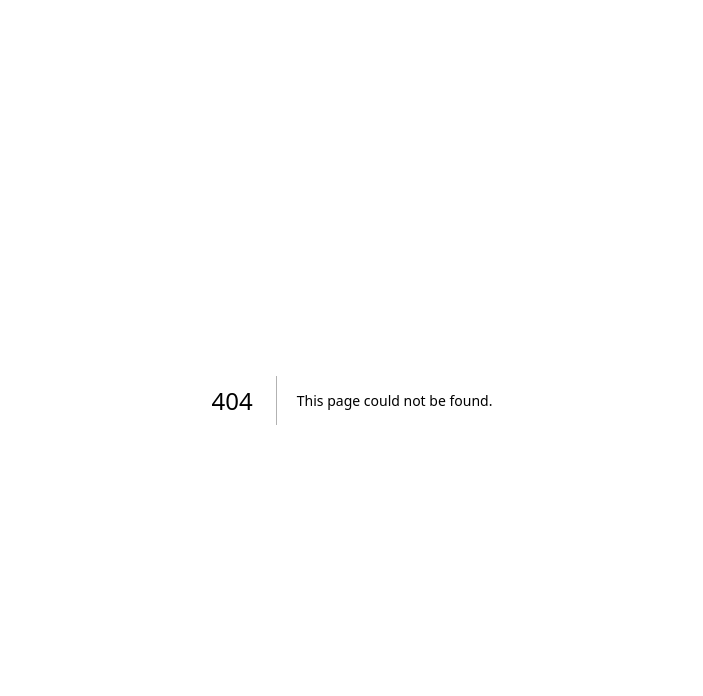
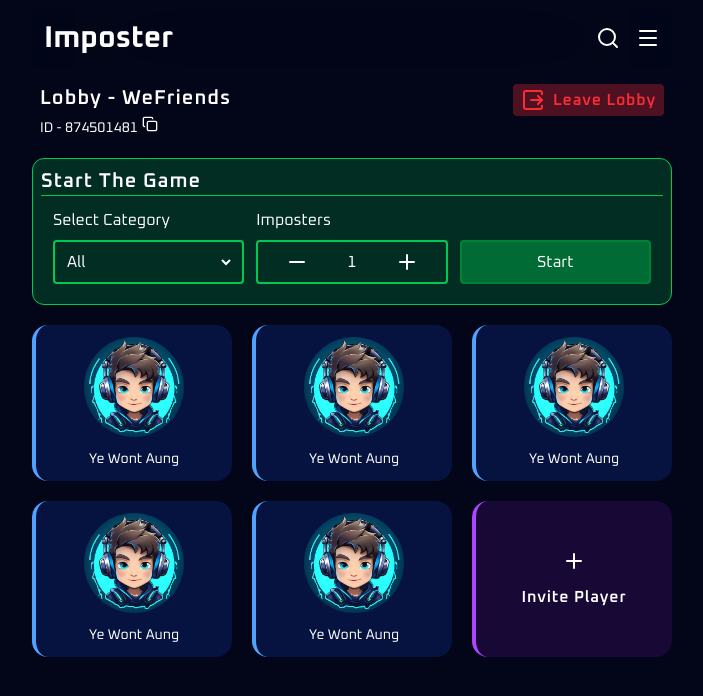
Before and after one commit to coderAung/imposter, a Next.js app in the folder imposter-web/: page /lobby/1 in a window 1280 px wide. Before the commit this address had no page. Shown: the top 696 px of the page, without its empty margins (288-991 px from the left). Built offline with nearby package versions, Linux system fonts and the light colour scheme.

Commit message:
add lobby ui

```diff
--- /dev/null
+++ b/imposter-web/app/(dashboard)/_parts/lobbies.tsx
@@ -0,0 +1,101 @@
+"use client"
+import { AppBadge } from "@/components/customs/badges"
+import { AppButton } from "@/components/customs/buttons"
+import { AppCard } from "@/components/customs/cards"
+import { Title } from "@/components/customs/fonts"
+import { ArrowRight, Edit, Minus, Plus, SquareArrowRightExit, Trash2 } from "lucide-react"
+import Image from "next/image"
+import Link from "next/link"
+import { useState } from "react"
+
+export const LobbyList = () => {
+    return (
+        <div>
+            <div className="mb-3 flex justify-between items-center">
+                <Title title="Lobbies"/>
+                <AppButton variant="ghost" className="flex items-center bg-blue-500/20 text-blue-500"><Plus/> New Lobby</AppButton>
+            </div>
+            <div className="flex flex-col gap-y-3 py-2">
+                {[1, 2, 3, 4, 5].map(i => <LobbyCard key={i} id={i} />)}
+            </div>
+        </div>
+    )
+}
+
+export const LobbyCard = ({id}: {id:number}) => {
+    return (
+        <AppCard variant="blue" className="rounded-2xl flex justify-between">
+            <div>
+                <span>WeAreAPI</span>
+                <div className="mt-3">
+                    <AppBadge variant="green">Player - 7</AppBadge>
+                </div>
+            </div>
+            <div>
+                <AppButton variant="ghost" className="rounded-full text-red-500"><Trash2 size={"1.2rem"}/></AppButton>
+                <AppButton variant="ghost" className="rounded-full"><Edit size={"1.2rem"}/></AppButton>
+                <AppButton variant="ghost" className="rounded-full">
+                    <Link href={`/lobby/${id}`}><ArrowRight size={"1.2rem"}/></Link>
+                </AppButton>
+            </div>
+        </AppCard>
+    )
+}
+
+export const ProfileCard = () => {
+    return (
+        <AppCard className="rounded-2xl flex flex-col items-center justify-center">
+            <Image src="/default.avif" alt="Profile Photo" width={100} height={100} className="rounded-full" />
+            <span className="text-sm mt-3">Ye Wont Aung</span>
+        </AppCard>
+    )
+}
+
+export const LeaveButton = ({className}: {className?:string}) => {
+    return <AppButton variant="ghost" className={`text-red-500 flex items-center tracking-wider bg-red-500/30 gap-x-2 ${className}`}><SquareArrowRightExit /> Leave Lobby</AppButton>
+}
+
+
+export const GameForm = ({className}: {className?:string}) => {
+    return (
+        <div className={`hidden md:block border border-green-500 rounded-xl p-2 bg-green-500/20 ${className}`}>
+            <Title title="Start The Game"/>
+            <hr className="text-green-500" />
+            <div className="p-3 grid grid-cols-3 gap-3">
+                <CategoryInput />
+                <ImposterInput />
+                <button className="self-end cursor-pointer p-2 rounded border-2 bg-green-500/40 border-green-700">Start</button>
+            </div>
+        </div>
+    )
+}
+
+const CategoryInput = ({className}:{className?:string}) => {
+    return (
+        <div className={` ${className}`}>
+            <label htmlFor="">Select Category</label>
+            <div className="border-2 border-green-500 mt-2 rounded p-2">
+                <select className="w-full outline-0 ring-0">
+                    {["All", "Movies", "Food", "Places", "Accessories", "Person", "History", "Sport"].map((v, i) => <option className="text-green-200 bg-green-800" key={i}>{v}</option>)}
+                </select>
+            </div>
+        </div>
+    )
+}
+
+const ImposterInput = ({className}: {className?:string}) => {
+    const [count, setCount] = useState<number>(1);
+    const add = () => setCount(count >= 1 ? count + 1 : 1)
+    const minus = () => setCount(count > 1 ? count - 1 : 1)
+
+    return (
+        <div className={className}>
+            <label htmlFor="">Imposters</label>
+            <div className="border-2 border-green-500 justify-around rounded mt-2 p-2 flex">
+                <button onClick={minus} className="cursor-pointer"><Minus/></button>
+                <span>{count}</span>
+                <button onClick={add} className="cursor-pointer"><Plus/></button>
+            </div>
+        </div>
+    )
+}
--- a/imposter-web/app/(dashboard)/home/_parts/profiles.tsx
+++ b/imposter-web/app/(dashboard)/_parts/profiles.tsx
@@ -4,7 +4,7 @@ import Image from "next/image"
 
 export const ProfileStatics = ({className}:{className?:string}) => {
     return (
-        <div className={` ${className}`}>
+        <div className={`px-3 ${className}`}>
 
             <div className={`flex gap-x-8 items-center`}>
                 <div>
--- a/imposter-web/app/(dashboard)/home/_parts/lobbies.tsx
+++ /dev/null
@@ -1,33 +0,0 @@
-import { AppBadge } from "@/components/customs/badges"
-import { AppButton } from "@/components/customs/buttons"
-import { AppCard } from "@/components/customs/cards"
-import { Title } from "@/components/customs/fonts"
-import { ArrowRight, Edit } from "lucide-react"
-
-export const LobbyList = () => {
-    return (
-        <div>
-            <Title title="Lobbies" className="mb-3"/>
-            <div className="flex flex-col gap-y-3 py-2">
-                {[1, 2, 3, 4, 5].map(i => <LobbyCard key={i} />)}
-            </div>
-        </div>
-    )
-}
-
-export const LobbyCard = () => {
-    return (
-        <AppCard variant="blue" className="rounded-2xl flex justify-between">
-            <div>
-                <span>WeAreAPI</span>
-                <div className="mt-3">
-                    <AppBadge variant="green">Player - 7</AppBadge>
-                </div>
-            </div>
-            <div>
-                <AppButton variant="ghost" className="rounded-full"><Edit size={"1.2rem"}/></AppButton>
-                <AppButton variant="ghost" className="rounded-full"><ArrowRight size={"1.2rem"}/></AppButton>
-            </div>
-        </AppCard>
-    )
-}
--- a/imposter-web/app/(dashboard)/home/layout.tsx
+++ /dev/null
@@ -1,7 +0,0 @@
-export default function HomeLayout({children}: {children:React.ReactNode}) {
-    return (
-        <div className="md:p-3 md:flex md:justify-center">
-            {children}
-        </div>
-    )
-}
--- a/imposter-web/app/(dashboard)/home/page.tsx
+++ b/imposter-web/app/(dashboard)/home/page.tsx
@@ -1,32 +1,16 @@
-import { Header } from "@/components/customs/fonts";
-import { Menu, Search } from "lucide-react";
-import { ProfileStatics } from "./_parts/profiles";
-import { CurrentGame } from "./_parts/games";
-import { LobbyList } from "./_parts/lobbies";
+import { ProfileStatics } from "../_parts/profiles";
+import { CurrentGame } from "../_parts/games";
+import { LobbyList } from "../_parts/lobbies";
 
 export default function Home() {
 
     return (
-        <div className="md:w-1/2">
-            <div className="py-3 px-3 rounded items-center flex justify-between mb-4 sticky top-0 backdrop-blur-3xl">
-                <Header header="Imposter"/>
-                <div className="flex gap-x-4">
-                    <Search />
-                    <div className="hidden md:flex">
-                        <Menu />
-                    </div>
-                </div>
-            </div>
+        <div className="px-2">
+            <ProfileStatics className="mb-5" />
 
-            <div className="px-2">
-                <ProfileStatics className="mb-5" />
+            <CurrentGame className="mb-8" />
 
-                <CurrentGame className="mb-8" />
-
-                <LobbyList />
-            </div>
-
-
+            <LobbyList />
         </div>
     )
 }
--- a/imposter-web/app/(dashboard)/layout.tsx
+++ b/imposter-web/app/(dashboard)/layout.tsx
@@ -1,11 +1,24 @@
 import { AppButton } from "@/components/customs/buttons";
-import { Gamepad2, Home, Settings, UserRound, UsersRoundIcon } from "lucide-react";
+import { Header } from "@/components/customs/fonts";
+import { Slot } from "@radix-ui/react-slot";
+import { Gamepad2, Home, Menu, Search, Settings, UserRound, UsersRoundIcon } from "lucide-react";
+import Link from "next/link";
 import React from "react";
 
 export default function DashboardLayout({children}: {children:React.ReactNode}) {
     return (
         <>
-            <div className="pb-20">
+            <div className="md:w-1/2 md:mx-auto md:mt-2 md:rounded py-3 px-3 items-center flex justify-between mb-4 sticky top-0 backdrop-blur-3xl">
+                <Header header="Imposter"/>
+                <div className="flex gap-x-4">
+                    <Search />
+                    <div className="hidden md:flex">
+                        <Menu />
+                    </div>
+                </div>
+            </div>
+
+            <div className="pb-20 md:w-1/2 md:mx-auto md:p-0">
                 {children}
             </div>
             <StickyMenu />
@@ -18,7 +31,7 @@ const StickyMenu = () => {
         <div className="fixed bottom-2 w-full px-3 md:hidden">
             <div className="rounded-2xl bg-blue-300/20 backdrop-blur-lg px-2 py-5">
                 <div className="grid grid-cols-5 gap-y-2">
-                    <StickyMenuItem><Home /></StickyMenuItem>
+                    <StickyMenuItem asChild><Link href={"/home"}><Home /></Link></StickyMenuItem>
                     <StickyMenuItem><UsersRoundIcon /></StickyMenuItem>
 
                     <StickyMenuItem className="">
@@ -33,7 +46,8 @@ const StickyMenu = () => {
     )
 }
 
-const StickyMenuItem = ({children, className}: {children:React.ReactNode, className?:string}) => {
-    return <div className={`flex justify-center items-center ${className}`}>{children}</div>
+const StickyMenuItem = ({children, className, asChild = false}: {children:React.ReactNode, className?:string, asChild?:boolean}) => {
+    const Comp = asChild ? Slot : "div";
+    return <Comp className={`flex justify-center items-center ${className}`}>{children}</Comp>
 
 }
--- /dev/null
+++ b/imposter-web/app/(dashboard)/lobby/[id]/page.tsx
@@ -0,0 +1,39 @@
+import { AppButton } from "@/components/customs/buttons";
+import { Title } from "@/components/customs/fonts";
+import { Copy, Plus, UserPlus } from "lucide-react";
+import { GameForm, LeaveButton, ProfileCard } from "../../_parts/lobbies";
+import { AppCard } from "@/components/customs/cards";
+
+export default function Lobby() {
+    return (
+        <>
+            <div className="flex justify-between px-2">
+                <div>
+                    <Title title="Lobby - WeFriends" />
+                    <div className="text-sm">
+                        <span>ID - </span><span>874501481</span><AppButton variant="ghost"><Copy size={"1rem"} /></AppButton>
+                    </div>
+                </div>
+                <div className="hidden md:block">
+                    <LeaveButton className="px-2" />
+                </div>
+            </div>
+
+            <GameForm className="px-2 mt-5" />
+
+            <div className="grid grid-cols-3 gap-5 mt-5">
+                {[1, 2, 3, 4, 5].map(i => <ProfileCard key={i} />)}
+                <AppButton variant="ghost" asChild>
+                    <AppCard className="flex flex-col items-center rounded-2xl justify-center" variant="purple">
+                        <Plus />
+                        <span className="mt-3">Invite Player</span>
+                    </AppCard>
+                </AppButton>
+            </div>
+            <div className="md:hidden mt-10 flex justify-center gap-x-4">
+                <LeaveButton className="p-3" />
+                <AppButton variant="secondary" className="p-3 flex items-center gap-x-2"><UserPlus/> Invite Player</AppButton>
+            </div>
+        </>
+    )
+}
--- a/imposter-web/components/customs/buttons.tsx
+++ b/imposter-web/components/customs/buttons.tsx
@@ -1,7 +1,9 @@
+import { Slot } from "@radix-ui/react-slot";
 import { ButtonHTMLAttributes, forwardRef } from "react";
 
 type AppButtonProps = ButtonHTMLAttributes<HTMLButtonElement> & {
-    variant?:"primary" | "outline" | "ghost" | "secondary"
+    asChild?:boolean,
+    variant?:"primary" | "outline" | "ghost" | "secondary",
 }
 
 const variants = {
@@ -11,9 +13,10 @@ const variants = {
     ghost: "",
 }
 
-export const AppButton = forwardRef<HTMLButtonElement, AppButtonProps>(({className, variant = "primary", children, ...props}, ref) => {
+export const AppButton = forwardRef<HTMLButtonElement, AppButtonProps>(({className, variant = "primary", children, asChild = false, ...props}, ref) => {
+    const Comp = asChild ? Slot : "button"
     return (
-        <button ref={ref} {...props} className={ `rounded p-2 font-semibold cursor-pointer ${variants[variant]} ${className}`}>{children}</button>
+        <Comp ref={ref} {...props} className={ `rounded p-1 font-semibold cursor-pointer tracking-wider ${variants[variant]} ${className}`}>{children}</Comp>
     )
 })
 
--- a/imposter-web/components/customs/fonts.tsx
+++ b/imposter-web/components/customs/fonts.tsx
@@ -3,5 +3,5 @@ export const Header = ({header, className}:{header:string, className?:string}) =
 }
 
 export const Title = ({title, className}:{title:string, className?:string}) => {
-    return <h4 className={`text-xl font-semibold ${className}`}>{title}</h4>
+    return <h4 className={`text-xl tracking-wider font-semibold ${className}`}>{title}</h4>
 }
--- a/imposter-web/package.json
+++ b/imposter-web/package.json
@@ -9,6 +9,7 @@
     "lint": "eslint"
   },
   "dependencies": {
+    "@radix-ui/react-slot": "^1.2.4",
     "lucide-react": "^1.8.0",
     "next": "16.2.4",
     "react": "19.2.4",
```
Also changed, not shown: imposter-web/app/(dashboard)/_parts/games.tsx (renamed from imposter-web/app/(dashboard)/home/_parts/games.tsx), 1 other file (tests, documents, lock files or other folders).
